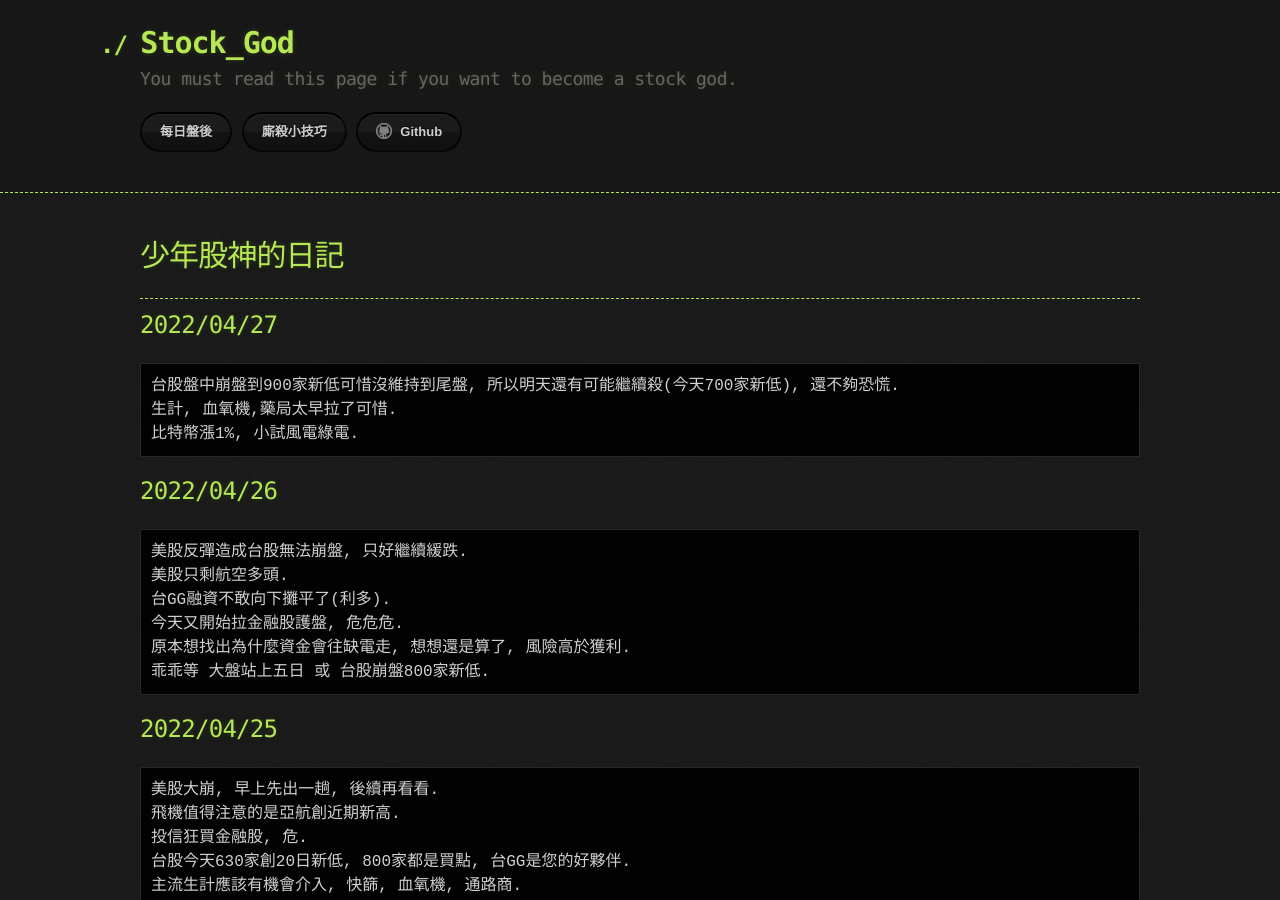
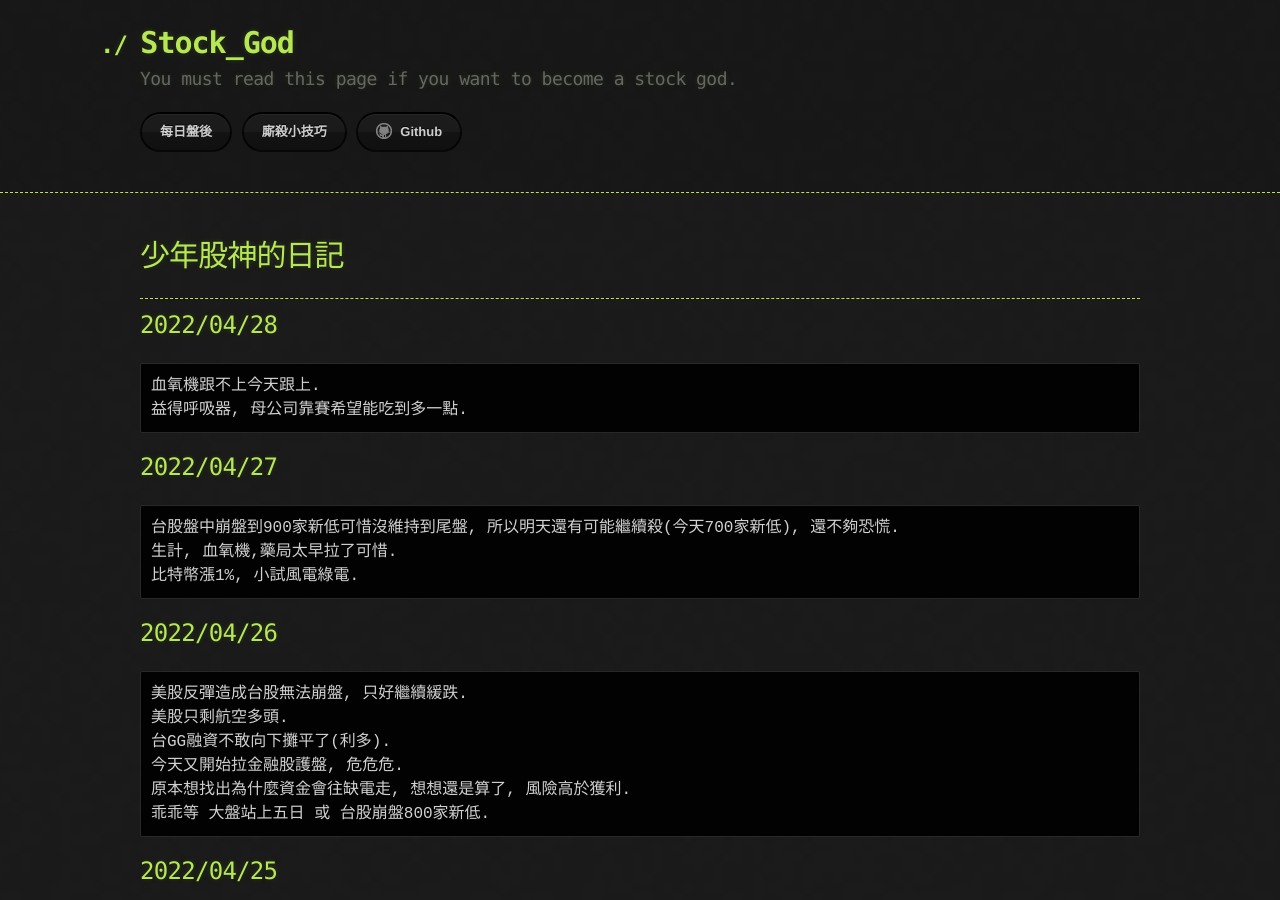
Before and after one commit to lepg5487/Stock_God, a Jekyll site: the page built from index.md, in a window 1280 px wide and 900 px high. Built offline with Jekyll 4.4.1, drawn with Linux system fonts in a browser that asks for light colours; our own code applies the rules of GitHub Pages for plain Markdown files.

Commit message:
Update index.md

````diff
--- a/index.md
+++ b/index.md
@@ -5,6 +5,12 @@ layout: testlayouts
 # 少年股神的日記
 
 ---
+
+## 2022/04/28
+```
+血氧機跟不上今天跟上.
+益得呼吸器, 母公司靠賽希望能吃到多一點.
+```
 
 ## 2022/04/27
 ```
````
